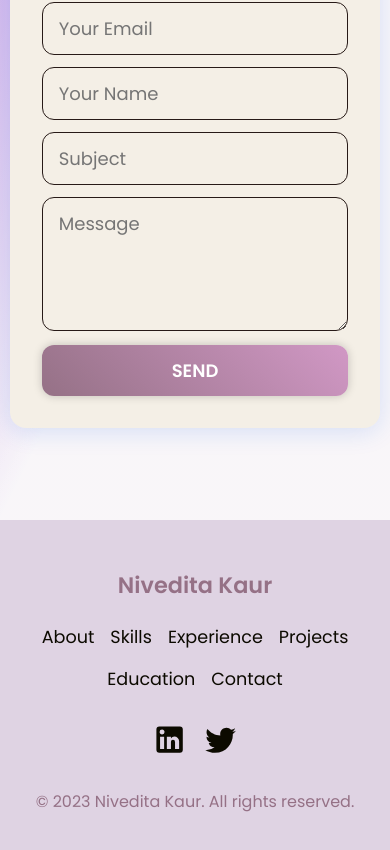
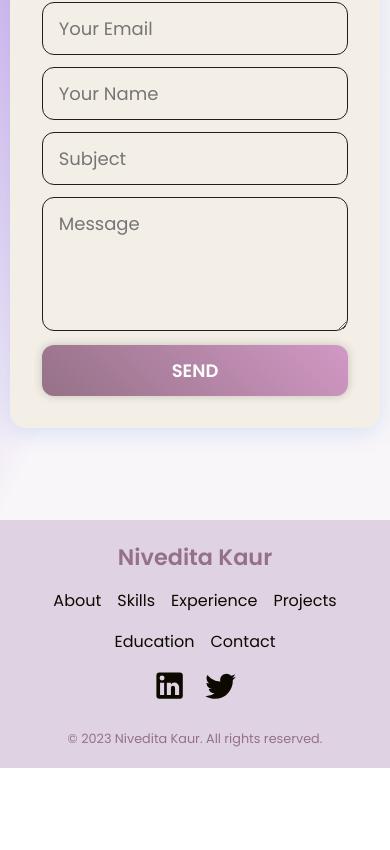
Before and after one commit to niveditakaur/Triweb-Learning, a React (Create React App) app in the folder Project/Portfolio/my-portfolio/: page / in a window 390 px wide. Shown: the part 4498-5348 px from the top of the page. After the commit the page ends 5266 px from the top, so only its background shows below. Built offline with nearby package versions, Linux system fonts and the light colour scheme.

Commit message:
Adjusted styling and responsiveness in the Footer component, optimized social media icons, and refined link styling

```diff
--- a/Project/Portfolio/my-portfolio/src/components/Footer/index.js
+++ b/Project/Portfolio/my-portfolio/src/components/Footer/index.js
@@ -1,15 +1,14 @@
-import styled from 'styled-components';
-import LinkedInIcon from '@mui/icons-material/LinkedIn';
-import TwitterIcon from '@mui/icons-material/Twitter';
-import { Bio } from '../../data/constants';
+import styled from "styled-components";
+import LinkedInIcon from "@mui/icons-material/LinkedIn";
+import TwitterIcon from "@mui/icons-material/Twitter";
+import { Bio } from "../../data/constants";
 
 const FooterContainer = styled.div`
   width: 100%;
-  padding: 2rem 0;
+  padding: 10px 0;
   display: flex;
   justify-content: center;
 `;
-
 
 const FooterWrapper = styled.footer`
   width: 100%;
@@ -18,13 +17,13 @@ const FooterWrapper = styled.footer`
   flex-direction: column;
   gap: 14px;
   align-items: center;
-  padding: 1rem;
+  padding: 10px;
   color: ${({ theme }) => theme.text_primary};
 `;
 
 const Logo = styled.h1`
   font-weight: 600;
-  font-size: 28px;
+  font-size: 25px;
   color: ${({ theme }) => theme.primary};
   @media (max-width: 768px) {
     font-size: 1.4rem;
@@ -34,7 +33,6 @@ const Logo = styled.h1`
 const Nav = styled.nav`
   width: 100%;
   max-width: 800px;
-  margin-top: 0.5rem;
   display: flex;
   flex-direction: row;
   gap: 2rem;
@@ -49,21 +47,20 @@ const Nav = styled.nav`
 `;
 
 const NavLink = styled.a`
-color: ${({ theme }) => theme.text_primary};
+  color: ${({ theme }) => theme.text_primary};
   text-decoration: none;
-  font-size: 1.3rem;
+  font-size: 1.1rem;
   transition: color 0.2s ease-in-out;
   &:hover {
     color: ${({ theme }) => theme.primary};
   }
   @media (max-width: 768px) {
-    font-size: 1.1rem;
+    font-size: 1rem;
   }
 `;
 
 const SocialMediaIcons = styled.div`
   display: flex;
-  margin-top: 1rem;
 `;
 
 const SocialMediaIcon = styled.a`
@@ -84,12 +81,11 @@ const SocialMediaIcon = styled.a`
 `;
 
 const Copyright = styled.p`
-  margin-top: 0.3rem;
-  font-size: 1.1rem;
+  font-size: 1rem;
   color: ${({ theme }) => theme.primary};
   text-align: center;
   @media (max-width: 768px) {
-    font-size: 1rem;
+    font-size: 0.8rem;
   }
 `;
 
@@ -107,13 +103,14 @@ function Footer() {
           <NavLink href="#contact">Contact</NavLink>
         </Nav>
         <SocialMediaIcons>
-          <SocialMediaIcon href={Bio.linkedin} target="display"><LinkedInIcon /></SocialMediaIcon>
-          <SocialMediaIcon href={Bio.twitter} target="display"><TwitterIcon/></SocialMediaIcon>
+          <SocialMediaIcon href={Bio.linkedin} target="display">
+            <LinkedInIcon />
+          </SocialMediaIcon>
+          <SocialMediaIcon href={Bio.twitter} target="display">
+            <TwitterIcon />
+          </SocialMediaIcon>
         </SocialMediaIcons>
-        <Copyright>
-          &copy; 2023 Nivedita Kaur. All rights reserved.
-        </Copyright>
-
+        <Copyright>&copy; 2023 Nivedita Kaur. All rights reserved.</Copyright>
       </FooterWrapper>
     </FooterContainer>
   );
```
